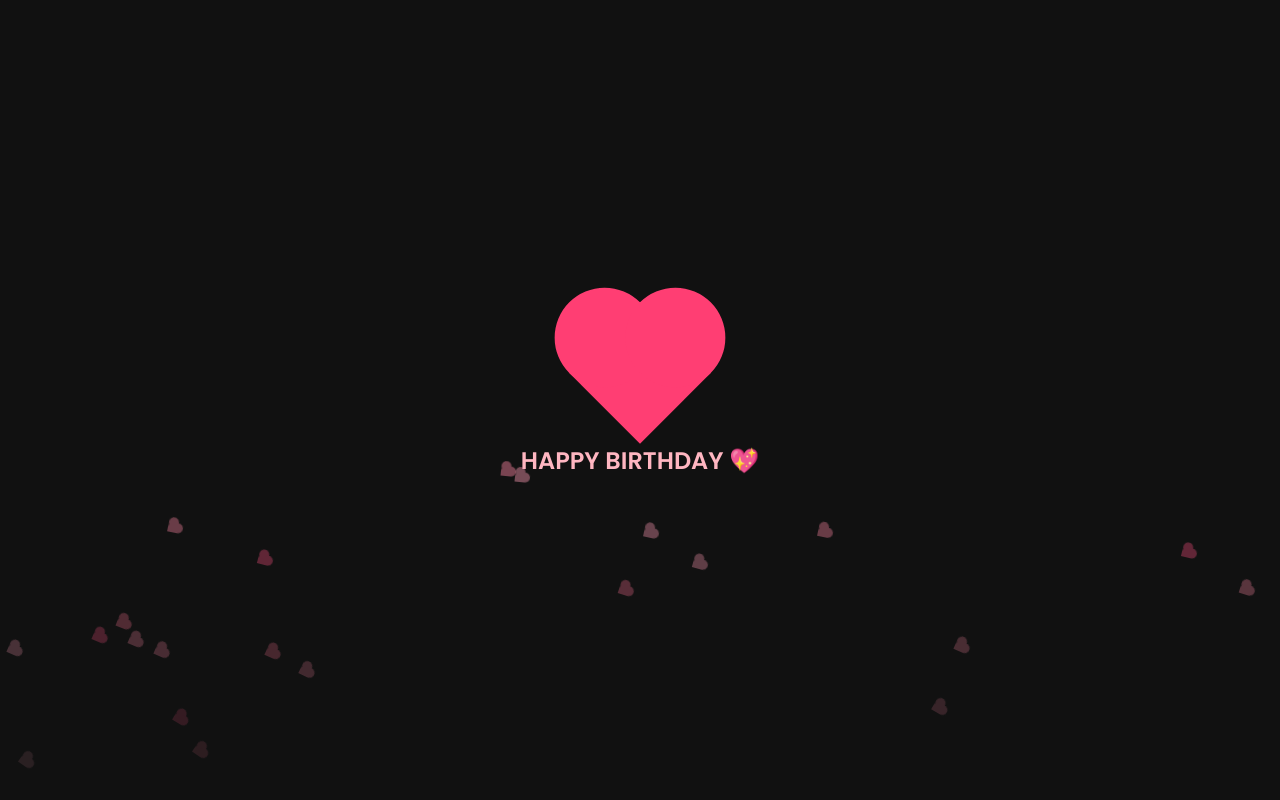
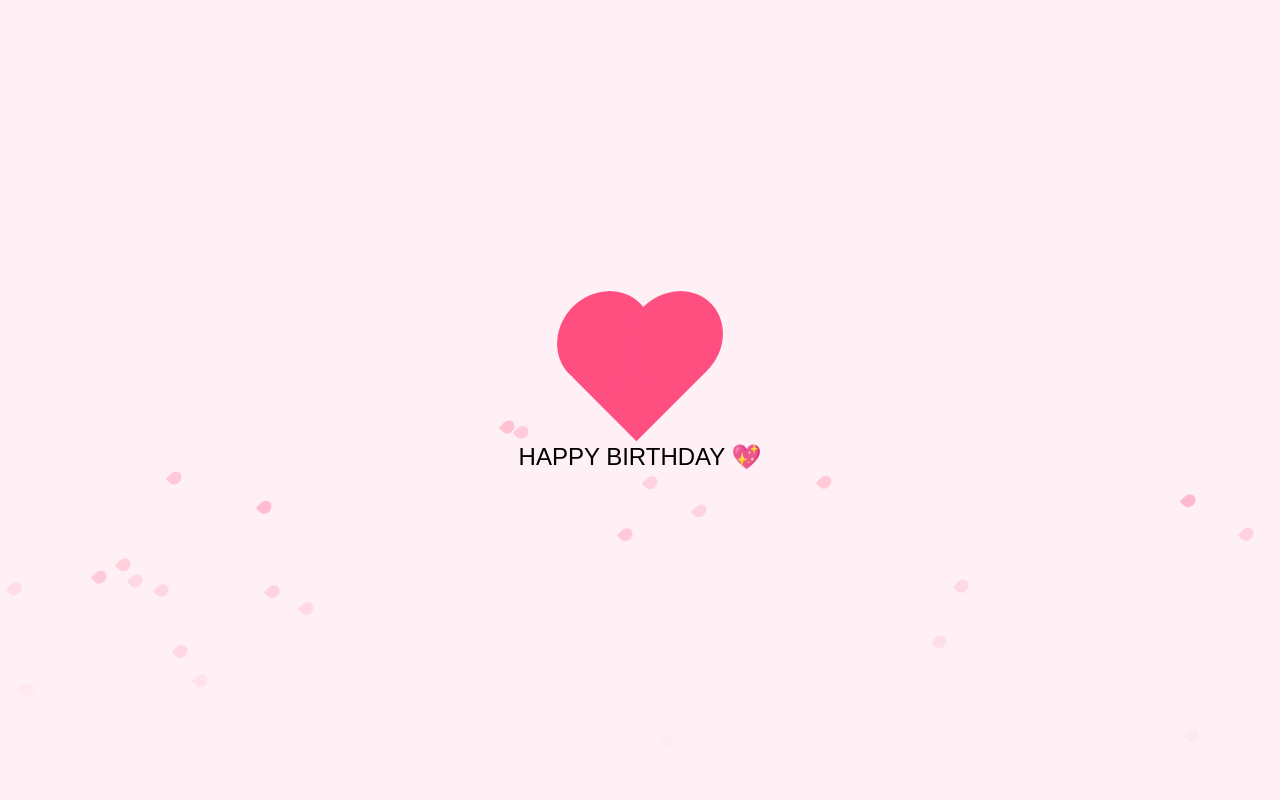
Before and after one commit to Rizz745/website-Galih, a plain HTML site: page index.html in a window 1280 px wide. Both pictures are taken after a click on the element 640 px from the left and 372 px from the top of the page. Drawn offline with Linux system fonts and the light colour scheme.

Commit message:
Update index.html

```diff
--- a/index.html
+++ b/index.html
@@ -4,14 +4,95 @@
   <meta charset="UTF-8" />
   <meta name="viewport" content="width=device-width, initial-scale=1.0" />
   <title>Love untuk Kamu</title>
-  <link rel="stylesheet" href="style.css" />
-  <link href="https://fonts.googleapis.com/css2?family=Poppins:wght@600&display=swap" rel="stylesheet" />
+
+  <!-- Gaya sederhana agar tombol heart terlihat & bisa diklik -->
+  <style>
+    * { box-sizing: border-box; margin: 0; padding: 0; }
+
+    body {
+      height: 100vh;
+      display: flex;
+      flex-direction: column;
+      justify-content: center;
+      align-items: center;
+      font-family: "Poppins", sans-serif;
+      background: #fff0f6;
+      overflow: hidden;
+    }
+
+    /* Tombol hati */
+    .heart {
+      width: 100px;
+      height: 90px;
+      position: relative;
+      background: #ff4f81;
+      transform: rotate(-45deg);
+      cursor: pointer;
+      transition: transform 0.15s ease;
+    }
+    .heart::before,
+    .heart::after {
+      content: "";
+      width: 100px;
+      height: 90px;
+      background: #ff4f81;
+      position: absolute;
+      border-radius: 50%;
+    }
+    .heart::before { top: -50px; left: 0; }
+    .heart::after  { left: 50px; top: 0; }
+
+    /* Efek “pump” */
+    .pump { transform: rotate(-45deg) scale(1.15); }
+
+    /* Teks instruksi */
+    #instruction-text {
+      margin-top: 24px;
+      font-size: 1.5rem;
+      opacity: 1;
+      transition: opacity 0.3s ease;
+    }
+    #instruction-text.hide { opacity: 0; }
+
+    /* Cahaya pink sekejap */
+    .pink-flash {
+      position: fixed;
+      top: 0; left: 0; right: 0; bottom: 0;
+      background: rgba(255, 111, 145, 0.3);
+      animation: flash-out 0.8s forwards;
+      pointer-events: none;
+    }
+    @keyframes flash-out {
+      from { opacity: 1; }
+      to   { opacity: 0; }
+    }
+
+    /* Hati kecil jatuh */
+    .falling-heart {
+      position: fixed;
+      width: 14px;
+      height: 12px;
+      transform: rotate(-45deg);
+      border-radius: 0 50% 50% 50%;
+      animation: fall linear forwards;
+    }
+    .falling-heart::before,
+    .falling-heart::after {
+      content: "";
+      position: absolute;
+      width: 14px;
+      height: 12px;
+      border-radius: 50%;
+    }
+    .falling-heart::before { top: -7px; left: 0; }
+    .falling-heart::after  { top: 0; left: 7px; }
+    @keyframes fall {
+      to { transform: translateY(100vh) rotate(-45deg); opacity: 0; }
+    }
+  </style>
 </head>
 <body>
-  <!-- Tombol Love -->
   <div class="heart" onclick="dropLove()"></div>
-
-  <!-- Teks instruksi / cinta -->
   <div id="instruction-text">Pencet lovenya 💘</div>
 
   <script>
@@ -23,13 +104,13 @@
       heart.classList.add('pump');
       setTimeout(() => heart.classList.remove('pump'), 300);
 
-      // Efek cahaya pink
+      /* Cahaya pink sekejap */
       const flash = document.createElement('div');
       flash.className = 'pink-flash';
       document.body.appendChild(flash);
       setTimeout(() => flash.remove(), 800);
 
-      // Love kecil jatuh
+      /* Hati-hati kecil */
       for (let i = 0; i < 30; i++) {
         const mini = document.createElement('div');
         mini.className = 'falling-heart';
@@ -37,11 +118,12 @@
         mini.style.top = '-30px';
         mini.style.animationDuration = (Math.random() * 3 + 2) + 's';
         mini.style.background = getRandomColor();
+        mini.style.setProperty('--mini-color', mini.style.background);
         document.body.appendChild(mini);
         setTimeout(() => mini.remove(), 6000);
       }
 
-      // Teks cinta
+      /* Teks */
       const text = document.getElementById('instruction-text');
       if (!firstClickDone) {
         firstClickDone = true;
```
